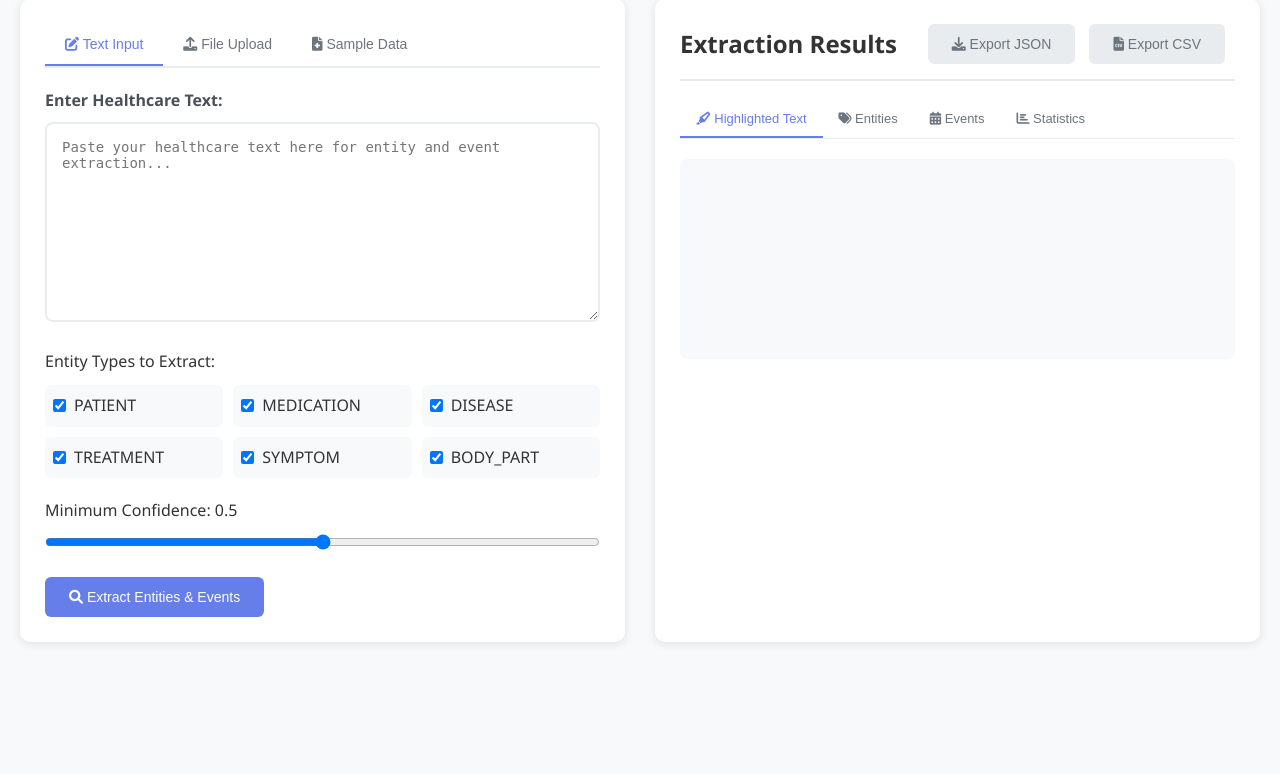
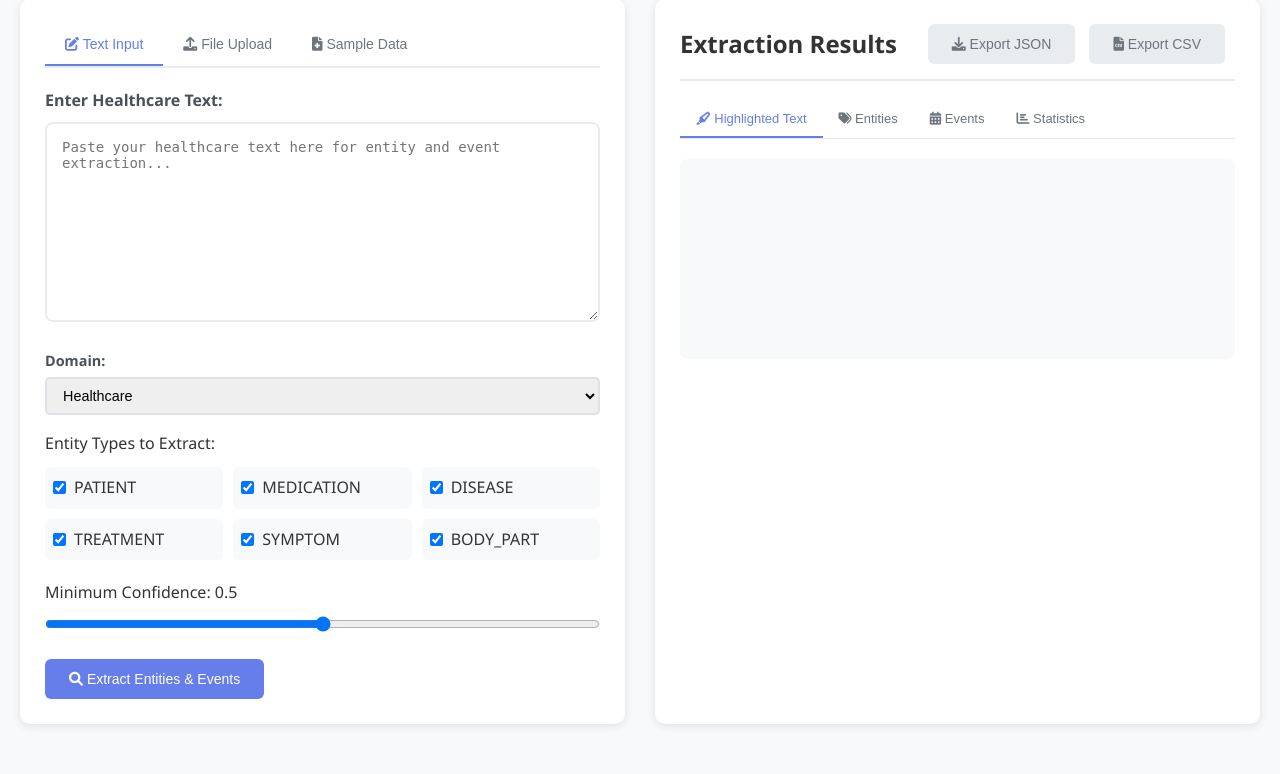
Before and after one commit to annapoorna-shanmugam/namedentityextraction, a Flask app: page / in a window 1280 px wide. Shown: the part 193-967 px from the top of the page. Before the commit the page ends 837 px from the top, so only its background shows below. Run offline with Flask 3, Linux system fonts and the light colour scheme.

Commit message:
Updating domain related code changes

```diff
--- a/app.py
+++ b/app.py
@@ -27,18 +27,17 @@ def extract_entities_and_events():
         text = data.get('text', '')
         selected_entities = data.get('entity_types', [])
         min_confidence = data.get('min_confidence', 0.5)
+        domain = data.get('domain', 'healthcare')
 
         if not text.strip():
             return jsonify({'error': 'No text provided'}), 400
 
-        entities = entity_extractor.extract_entities(text, selected_entities)
+        # Pass domain to entity extractor if supported, else use logic to select config
+        entities = entity_extractor.extract_entities(text, selected_entities, domain=domain) if 'domain' in entity_extractor.extract_entities.__code__.co_varnames else entity_extractor.extract_entities(text, selected_entities)
         entities = entity_extractor.filter_entities_by_confidence(entities, min_confidence)
-
         events = event_extractor.extract_events(text, entities)
-
         entity_stats = entity_extractor.get_entity_statistics(entities)
         event_stats = event_extractor.get_event_statistics(events)
-
         response = {
             'entities': entities,
             'events': events,
@@ -50,9 +49,7 @@ def extract_entities_and_events():
             },
             'processed_text': text
         }
-
         return jsonify(response)
-
     except Exception as e:
         return jsonify({'error': str(e)}), 500
 
@@ -61,27 +58,20 @@ def upload_file():
     try:
         if 'file' not in request.files:
             return jsonify({'error': 'No file provided'}), 400
-
         file = request.files['file']
         if file.filename == '':
             return jsonify({'error': 'No file selected'}), 400
-
         if not file.filename.endswith(('.txt', '.csv')):
             return jsonify({'error': 'Only .txt and .csv files are supported'}), 400
-
         content = file.read().decode('utf-8')
-
         selected_entities = request.form.getlist('entity_types')
         min_confidence = float(request.form.get('min_confidence', 0.5))
-
-        entities = entity_extractor.extract_entities(content, selected_entities)
+        domain = request.form.get('domain', 'healthcare')
+        entities = entity_extractor.extract_entities(content, selected_entities, domain=domain) if 'domain' in entity_extractor.extract_entities.__code__.co_varnames else entity_extractor.extract_entities(content, selected_entities)
         entities = entity_extractor.filter_entities_by_confidence(entities, min_confidence)
-
         events = event_extractor.extract_events(content, entities)
-
         entity_stats = entity_extractor.get_entity_statistics(entities)
         event_stats = event_extractor.get_event_statistics(events)
-
         response = {
             'entities': entities,
             'events': events,
@@ -94,9 +84,7 @@ def upload_file():
             'processed_text': content,
             'filename': file.filename
         }
-
         return jsonify(response)
-
     except Exception as e:
         return jsonify({'error': str(e)}), 500
 
@@ -168,12 +156,26 @@ def export_results(format_type):
     except Exception as e:
         return jsonify({'error': str(e)}), 500
 
+
+# New endpoint to get available domains
+@app.route('/api/domains')
+def get_domains():
+    with open('config/extraction_rules.json', 'r') as f:
+        config = json.load(f)
+    domains = []
+    for key in config.keys():
+        if key.endswith('_entities'):
+            domains.append(key.replace('_entities', ''))
+    return jsonify({'domains': domains})
+
+# Updated endpoint to get entity types for a domain
 @app.route('/api/entity-types')
 def get_entity_types():
+    domain = request.args.get('domain', 'healthcare')
     with open('config/extraction_rules.json', 'r') as f:
         config = json.load(f)
-
-    entity_types = list(config['healthcare_entities'].keys())
+    key = f"{domain}_entities"
+    entity_types = list(config.get(key, {}).keys())
     return jsonify({'entity_types': entity_types})
 
 @app.route('/api/sample-data')
--- a/static/css/style.css
+++ b/static/css/style.css
@@ -139,6 +139,37 @@ header p {
     margin-top: 10px;
     font-size: 14px;
     color: #6c757d;
+}
+
+.larger-label {
+    font-size: 18px; /* Or any size you prefer */
+}
+
+.control-group {
+    display: flex;
+    flex-direction: column;
+    gap: 5px;
+}
+
+.control-group label {
+    font-weight: 600;
+    color: #495057;
+    font-size: 0.9em;
+}
+
+.control-group select,
+.control-group input[type="file"] {
+    padding: 8px 12px;
+    border: 2px solid #dee2e6;
+    border-radius: 5px;
+    font-size: 0.9em;
+    transition: border-color 0.3s;
+}
+
+.control-group select:focus,
+.control-group input[type="file"]:focus {
+    outline: none;
+    border-color: #4facfe;
 }
 
 .entity-selection {
--- a/static/js/script.js
+++ b/static/js/script.js
@@ -4,8 +4,9 @@ document.addEventListener('DOMContentLoaded', function() {
     initializeApp();
 });
 
-function initializeApp() {
-    loadEntityTypes();
+async function initializeApp() {
+    await loadDomains();
+    await loadEntityTypes();
     loadSampleTexts();
     setupEventListeners();
     updateConfidenceDisplay();
@@ -17,11 +18,13 @@ function setupEventListeners() {
     document.getElementById('export-csv').addEventListener('click', () => exportResults('csv'));
     document.getElementById('file-input').addEventListener('change', handleFileUpload);
     document.getElementById('confidence-range').addEventListener('input', updateConfidenceDisplay);
-
     document.getElementById('entity-filter').addEventListener('input', filterEntities);
     document.getElementById('entity-type-filter').addEventListener('change', filterEntities);
     document.getElementById('event-filter').addEventListener('input', filterEvents);
     document.getElementById('event-type-filter').addEventListener('change', filterEvents);
+    document.getElementById('domain-select').addEventListener('change', async function() {
+        await loadEntityTypes();
+    });
 }
 
 function switchTab(tabName) {
@@ -46,14 +49,30 @@ function updateConfidenceDisplay() {
     display.textContent = slider.value;
 }
 
+async function loadDomains() {
+    try {
+        const response = await fetch('/api/domains');
+        const data = await response.json();
+        const domainSelect = document.getElementById('domain-select');
+        domainSelect.innerHTML = '';
+        data.domains.forEach(domain => {
+            const option = document.createElement('option');
+            option.value = domain;
+            option.textContent = domain.charAt(0).toUpperCase() + domain.slice(1);
+            domainSelect.appendChild(option);
+        });
+    } catch (error) {
+        console.error('Error loading domains:', error);
+    }
+}
+
 async function loadEntityTypes() {
     try {
-        const response = await fetch('/api/entity-types');
+        const domain = document.getElementById('domain-select').value || 'healthcare';
+        const response = await fetch(`/api/entity-types?domain=${domain}`);
         const data = await response.json();
-
         const container = document.getElementById('entity-checkboxes');
         container.innerHTML = '';
-
         data.entity_types.forEach(type => {
             const div = document.createElement('div');
             div.className = 'checkbox-item';
@@ -63,7 +82,6 @@ async function loadEntityTypes() {
             `;
             container.appendChild(div);
         });
-
         populateEntityTypeFilters(data.entity_types);
     } catch (error) {
         console.error('Error loading entity types:', error);
@@ -127,16 +145,13 @@ function handleFileUpload(event) {
 
 async function extractEntitiesAndEvents() {
     const activeTab = document.querySelector('.tab-button.active').textContent.includes('Text') ? 'text' : 'file';
-
     let text = '';
     let selectedEntityTypes = [];
     let minConfidence = parseFloat(document.getElementById('confidence-range').value);
-
+    const domain = document.getElementById('domain-select').value || 'healthcare';
     const checkboxes = document.querySelectorAll('#entity-checkboxes input[type="checkbox"]:checked');
     checkboxes.forEach(cb => selectedEntityTypes.push(cb.value));
-
     showLoading();
-
     try {
         if (activeTab === 'text') {
             text = document.getElementById('input-text').value.trim();
@@ -145,7 +160,6 @@ async function extractEntitiesAndEvents() {
                 hideLoading();
                 return;
             }
-
             const response = await fetch('/api/extract', {
                 method: 'POST',
                 headers: {
@@ -154,13 +168,12 @@ async function extractEntitiesAndEvents() {
                 body: JSON.stringify({
                     text: text,
                     entity_types: selectedEntityTypes,
-                    min_confidence: minConfidence
+                    min_confidence: minConfidence,
+                    domain: domain
                 })
             });
-
             const data = await response.json();
             displayResults(data);
-
         } else {
             const fileInput = document.getElementById('file-input');
             if (!fileInput.files[0]) {
@@ -168,17 +181,15 @@ async function extractEntitiesAndEvents() {
                 hideLoading();
                 return;
             }
-
             const formData = new FormData();
             formData.append('file', fileInput.files[0]);
             selectedEntityTypes.forEach(type => formData.append('entity_types', type));
             formData.append('min_confidence', minConfidence);
-
+            formData.append('domain', domain);
             const response = await fetch('/api/upload', {
                 method: 'POST',
                 body: formData
             });
-
             const data = await response.json();
             displayResults(data);
         }
--- a/templates/index.html
+++ b/templates/index.html
@@ -57,16 +57,19 @@
                 </div>
 
                 <div class="controls">
+                    <div class="control-group">
+                        <label for="domain-select">Domain:</label>
+                        <select id="domain-select"></select>
+                    </div>
+                    <div style="height: 1em;"></div>
                     <div class="entity-selection">
                         <label>Entity Types to Extract:</label>
                         <div id="entity-checkboxes"></div>
                     </div>
-
                     <div class="confidence-slider">
                         <label for="confidence-range">Minimum Confidence: <span id="confidence-value">0.5</span></label>
                         <input type="range" id="confidence-range" min="0" max="1" step="0.1" value="0.5">
                     </div>
-
                     <button id="extract-btn" class="btn-primary">
                         <i class="fas fa-search"></i> Extract Entities & Events
                     </button>
```
Also changed, not shown: config/extraction_rules.json (+32 -0 lines).
